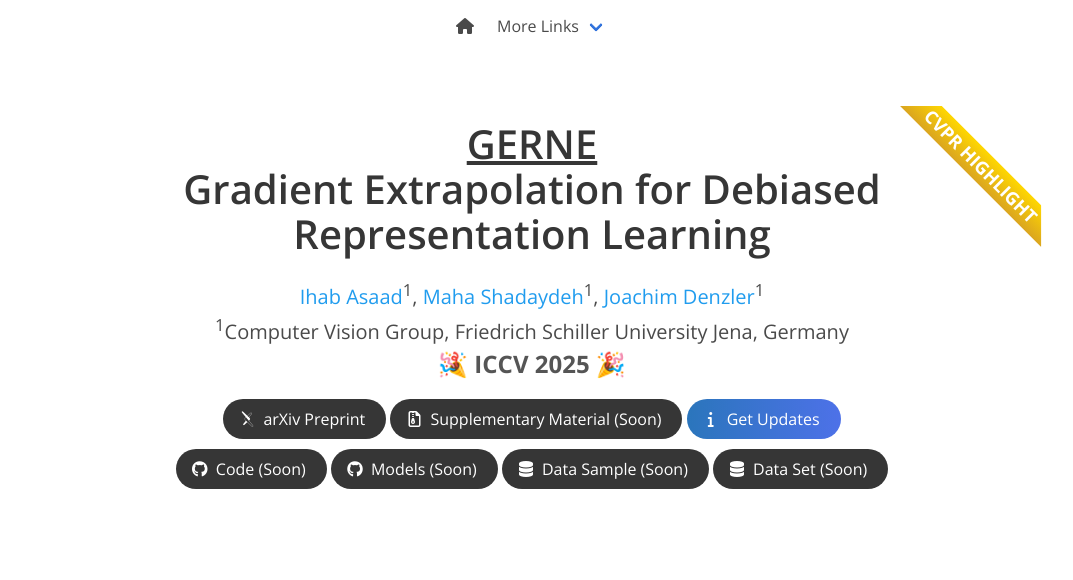
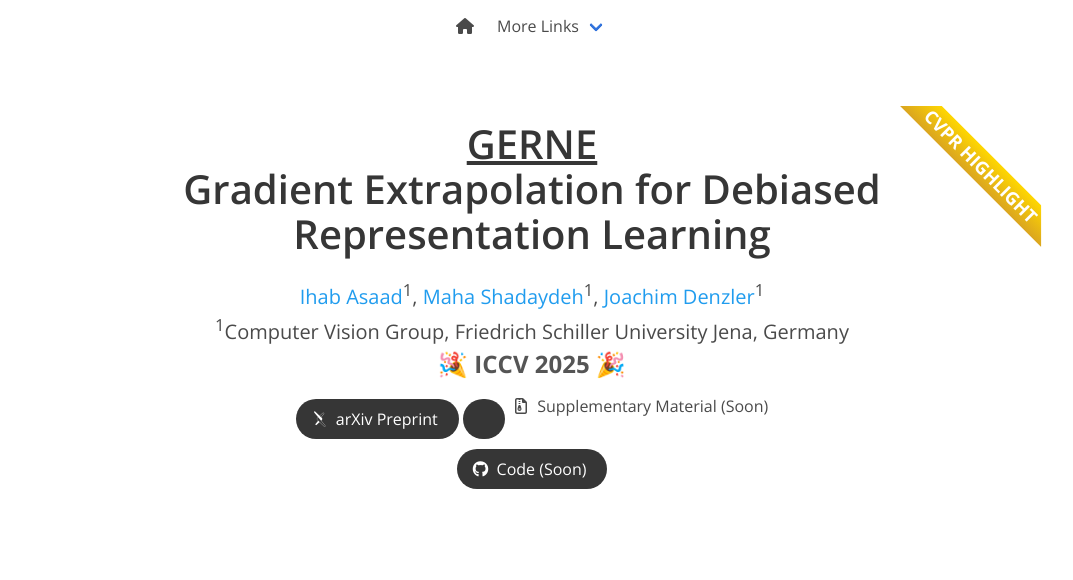
Before and after one commit to gerne-debias/gerne-debias.github.io, a plain HTML site: page index.html in a window 1280 px wide. Shown: the top 580 px of the page, without its empty margins (108-1181 px from the left). Drawn offline with Linux system fonts and the light colour scheme; files whose address does not match are found by name.

Commit message:
test soon

```diff
--- a/index.html
+++ b/index.html
@@ -116,19 +116,12 @@
                   </a>
                 </span>
                 <span class="link-block">
-                  <a href="./static/files/EIFER_supp.zip" class="external-link button is-normal is-rounded is-dark">
+                  <a class="external-link button is-normal is-rounded is-dark"></a>
+                  <!-- <a href="./static/files/EIFER_supp.zip" class="external-link button is-normal is-rounded is-dark"> -->
                     <span class="icon">
                       <i class="far fa-file-archive"></i>
                     </span>
                     <span>Supplementary Material (Soon)</span>
-                  </a>
-                </span>
-                <span class="link-block">
-                  <a href="https://cloud.uni-jena.de/apps/forms/embed/aoCkxWQit2az3wZqkWgRj882" class="external-link button is-normal is-rounded is-dark animated-gradient">
-                    <span class="icon">
-                      <i class="fas fa-info"></i>
-                    </span>
-                    <span>Get Updates</span>
                   </a>
                 </span>
                 <br>
@@ -139,30 +132,6 @@
                       <i class="fab fa-github"></i>
                     </span>
                     <span>Code (Soon)</span>
-                  </a>
-                </span>
-                <span class="link-block">
-                  <a href="https://cloud.uni-jena.de/apps/forms/embed/aoCkxWQit2az3wZqkWgRj882" class="external-link button is-normal is-rounded is-dark">
-                    <span class="icon">
-                      <i class="fab fa-github"></i>
-                    </span>
-                    <span>Models (Soon)</span>
-                  </a>
-                </span>
-                <span class="link-block">
-                  <a href="https://cloud.uni-jena.de/apps/forms/embed/aoCkxWQit2az3wZqkWgRj882" class="external-link button is-normal is-rounded is-dark">
-                    <span class="icon">
-                      <i class="fas fa-database"></i>
-                    </span>
-                    <span>Data Sample (Soon)</span>
-                  </a>
-                </span>
-                <span class="link-block">
-                  <a href="https://cloud.uni-jena.de/apps/forms/embed/aoCkxWQit2az3wZqkWgRj882" class="external-link button is-normal is-rounded is-dark">
-                    <span class="icon">
-                      <i class="fas fa-database"></i>
-                    </span>
-                    <span>Data Set (Soon)</span>
                   </a>
                 </span>
               </div>
```
